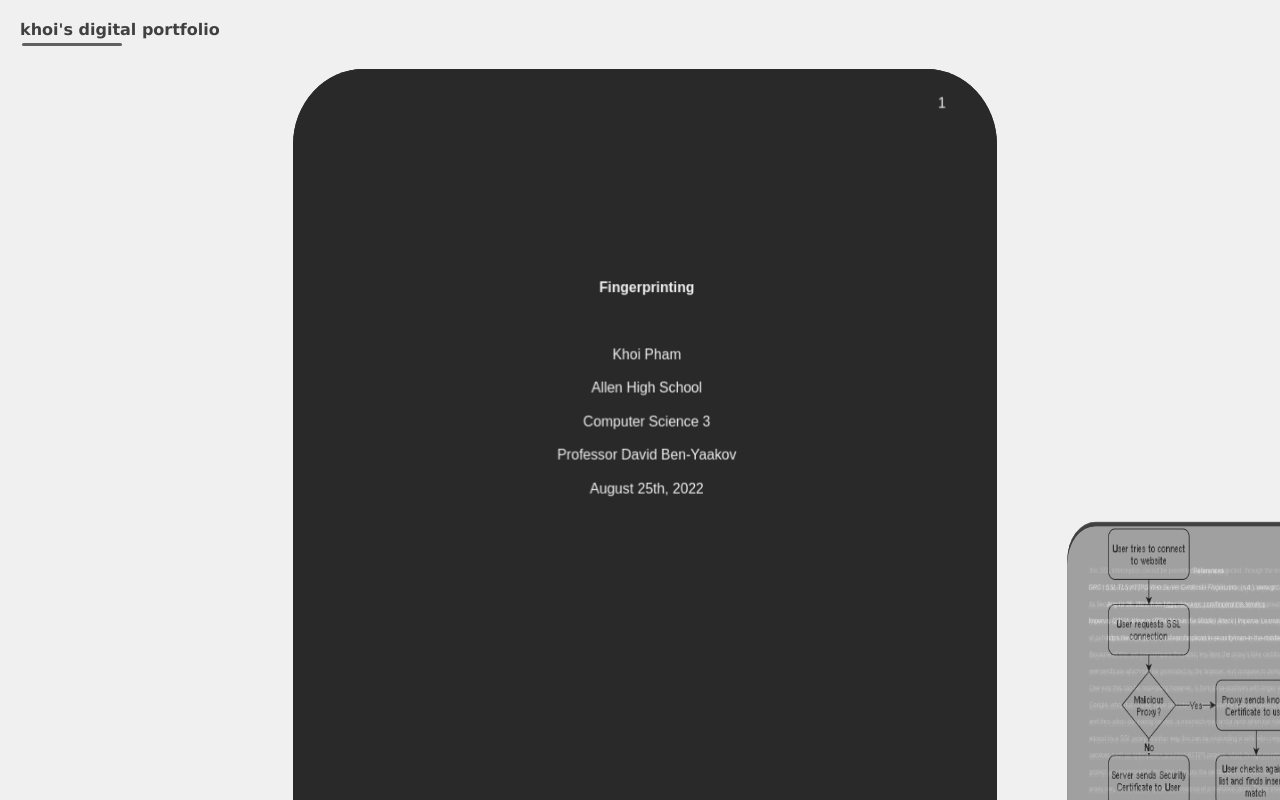
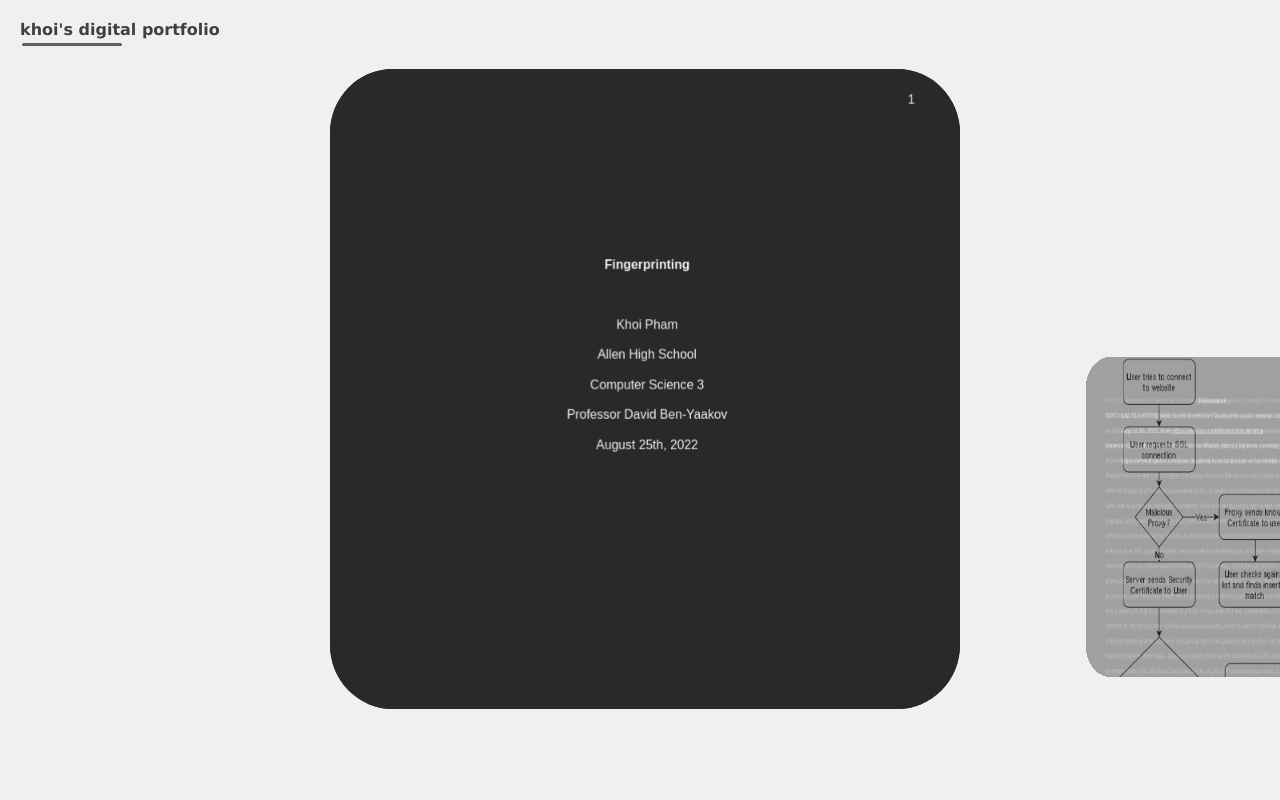
Before and after one commit to 2koi20/2koi20.github.io, a plain HTML site: page CS-III/Essays/fingerprinting.html in a window 1280 px wide. Drawn offline with nearby package versions, Linux system fonts and the light colour scheme.

Commit message:
fixed essay propotrtions

```diff
--- a/CS-III/Essays/fingerprinting.css
+++ b/CS-III/Essays/fingerprinting.css
@@ -203,17 +203,15 @@ nav a:nth-child(6):hover ~ #indicator {
 .centralBox {
     display: inline-block;
     position: fixed;
-    left: 22.5%;
-    right: 22.5%;
     top: 8%;
-    width: 55%;
-    /*height: 80%;*/
+    width: fit-content;
+    height:80%;
     border: 0px solid black;
     margin: 5px;
     padding: 0% 0%;
     vertical-align: middle;
     text-align: center;
-    border-radius: 10% / 7.5%;
+    border-radius: 10%;
     box-sizing: border-box;
     font-family: arial;
     font-size: 11vw;
@@ -222,7 +220,7 @@ nav a:nth-child(6):hover ~ #indicator {
     overflow: hidden;
     scrollbar-width: none;
     z-index: 10;
-
+    transform: translate(-50%, 0);
 }
 
 .centralBox::-webkit-scrollbar {
@@ -231,13 +229,13 @@ nav a:nth-child(6):hover ~ #indicator {
 
 .centralBox.closed {
     opacity:50%;
-    transform:scale(0.4, 0.5) translate(-200%, 40%);
+    transform:scale(0.4, 0.5) translate(-350%, 40%);
     z-index: -10;
 }
 
 .centralBox.setup {
     opacity:50%;
-    transform:scale(0.4, 0.5) translate(200%, 40%);
+    transform:scale(0.4, 0.5) translate(100%, 40%);
     z-index: -10;
 
 }
@@ -254,4 +252,7 @@ nav a:nth-child(6):hover ~ #indicator {
 
 }
 
+img {
+    object-fit: cover;
+}
 /*//cdnjs.cloudflare.com/ajax/libs/ionicons/2.0.1/css/ionicons.min.css*/
```
